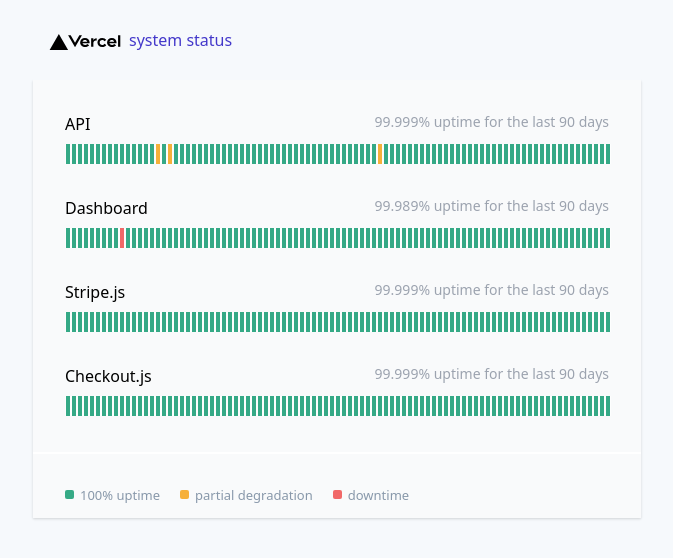
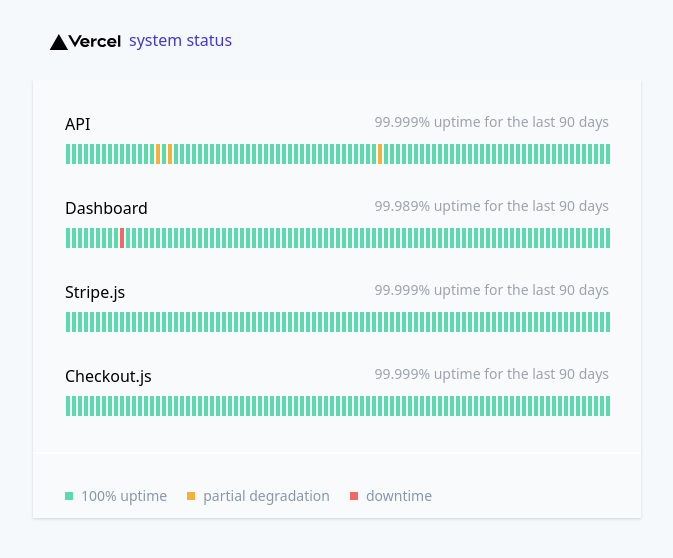
Before and after one commit to bxb100/status-temple, a Next.js app: page / in a window 1280 px wide. Shown: the top 558 px of the page, without its empty margins (303-976 px from the left). Built offline with nearby package versions, Linux system fonts and the light colour scheme.

Commit message:
update css

```diff
--- a/pages/index.js
+++ b/pages/index.js
@@ -2,6 +2,7 @@
 import Image from 'next/image';
 import { useEffect, useState } from 'react';
 import fetchData from '../src/api/UptimeApi';
+import BarBox from '../src/components/BarBox';
 import BarChart from '../src/components/BarChart';
 
 export default function Home() {
@@ -26,15 +27,8 @@
                 </div>
             </div>
             <div className=" shadow bg-gray-50">
-                <div className="padding-inner">
-                    {(jsonData.uptimeData &&
-                        jsonData.uptimeData.map((itme, index) => {
-                            return <BarChart uptimeSection={itme} key={index} />;
-                        })) ||
-                        new Array(4).fill({}).map((_, index) => {
-                            return <BarChart uptimeSection={null} key={index} />;
-                        })}
-                </div>
+
+                <BarBox uptimeData = {jsonData.uptimeData} />
 
                 <div className="bg-gray-50 pt-5 pb-5 padding-inner" style={{ borderTop: '2px solid white' }}>
                     <span className="legend-item">
--- a/src/api/UptimeApi.js
+++ b/src/api/UptimeApi.js
@@ -1,6 +1,6 @@
 import data from '../data/mock.json';
 
 export default async function fetchData() {
-    // await new Promise((resolve) => setTimeout(resolve, 3000));
+    await new Promise((resolve) => setTimeout(resolve, 3000));
     return data;
 }
--- /dev/null
+++ b/src/components/BarBox.js
@@ -0,0 +1,27 @@
+import BarChart from './BarChart';
+
+const BarBox = ({ uptimeData }) => {
+    const hidden = uptimeData ? 'hidden' : '';
+
+    return (
+        <div className="padding-inner">
+            <h1 className={'flex justify-center items-center ' + hidden}>
+                <span>Fetching Data </span>
+                <svg className="animate-spin ml-3 h-5 w-5 text-gray-500" xmlns="http://www.w3.org/2000/svg" fill="none" viewBox="0 0 24 24">
+                    <circle className="opacity-25" cx="12" cy="12" r="10" stroke="currentColor" strokeWidth="4"></circle>
+                    <path className="opacity-75" fill="currentColor" d="M4 12a8 8 0 018-8V0C5.373 0 0 5.373 0 12h4zm2 5.291A7.962 7.962 0 014 12H0c0 3.042 1.135 5.824 3 7.938l3-2.647z"></path>
+                </svg>
+            </h1>
+
+            {(uptimeData &&
+                uptimeData.map((itme, index) => {
+                    return <BarChart uptimeSection={itme} key={index} />;
+                })) ||
+                new Array(4).fill({}).map((_, index) => {
+                    return <BarChart uptimeSection={null} key={index} />;
+                })}
+        </div>
+    );
+};
+
+export default BarBox;
--- a/src/components/BarChart.js
+++ b/src/components/BarChart.js
@@ -1,12 +1,12 @@
-import Bar from './Bar';
+import Bar from './BarItem';
 
 const BarChart = ({ uptimeSection }) => {
-    const hidden = uptimeSection ? 'visible' : 'invisible';
+    const visible = uptimeSection ? 'visible' : 'invisible';
     return (
         <div className='uptime-section'>
             <div className="block-header">
-                <span className={"text-black text-base pr-3 " + hidden}>{uptimeSection?.title}</span>
-                <span className={"text-gray-400 text-sm pl-3 float-right " + hidden}>{`${uptimeSection?.percentage}% uptime for the last 90 days`}</span>
+                <span className={"text-black text-base pr-3 " + visible}>{uptimeSection?.title}</span>
+                <span className={"text-gray-400 text-sm pl-3 float-right " + visible}>{`${uptimeSection?.percentage}% uptime for the last 90 days`}</span>
             </div>
             <div className="block-chart">
                 {Array(91)
--- a/styles/tailwind.css
+++ b/styles/tailwind.css
@@ -8,22 +8,22 @@
 }
 
 .uptime-section {
-    @apply mb-7
+    @apply mb-7;
 }
 
 .uptime-section:last-child {
-    @apply m-0
+    @apply m-0;
 }
 
 .padding-inner {
-    @apply p-8
+    @apply p-8;
 }
 
 div.block-chart {
     @apply h-8 pt-2 pb-1 w-101/100;
 }
 div.block-chart div.bar {
-    @apply relative float-left h-full w-1.5 cursor-pointer border-l border-r border-white border-solid opacity-80 bg-green-600;
+    @apply relative float-left h-full w-1.5 cursor-pointer border-l border-r border-white border-solid opacity-80 bg-green-400;
 }
 
 div.block-chart div.bar:hover {
@@ -43,36 +43,21 @@
 }
 
 .legend-item {
-    display: block;
-    float: left;
-    position: relative;
-    padding-left: 15px;
+    @apply float-left block relative pl-4
 }
 
 .legend-color {
-    display: block;
-    width: 9px;
-    height: 9px;
-    opacity: 0.8;
-
-    position: absolute;
-    left: 0;
-    top: 4px;
-
-    -webkit-border-radius: 2px;
-    -moz-border-radius: 2px;
-    -o-border-radius: 2px;
+    top: 6px;
+    @apply block w-2 h-2 opacity-80 absolute left-0
 }
 
 .legend-item label {
-    display: block;
-    font-size: 13px;
     color: #8898aa;
-    margin-right: 20px;
+    @apply block text-sm mr-5
 }
 
 .graph-up {
-    @apply fill-current bg-green-600;
+    @apply fill-current bg-green-400;
 }
 
 .graph-mid {
--- a/tailwind.config.js
+++ b/tailwind.config.js
@@ -8,7 +8,8 @@
                 '152': '38rem',
                 '1/90': '1%',
                 '101/100': '101%',
-                'px-4': '4px'
+                'px-4': '4px',
+                'px-5': '5px',
               }
         },
     },
```
Also changed, not shown: src/components/BarItem.js (renamed from src/components/Bar.js).
